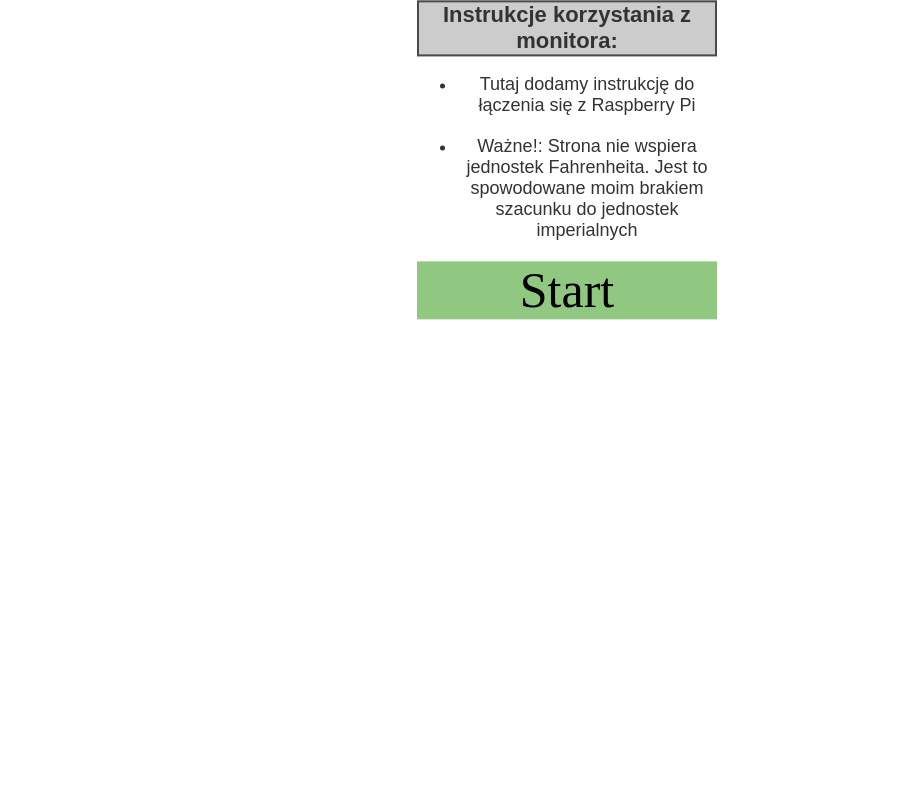
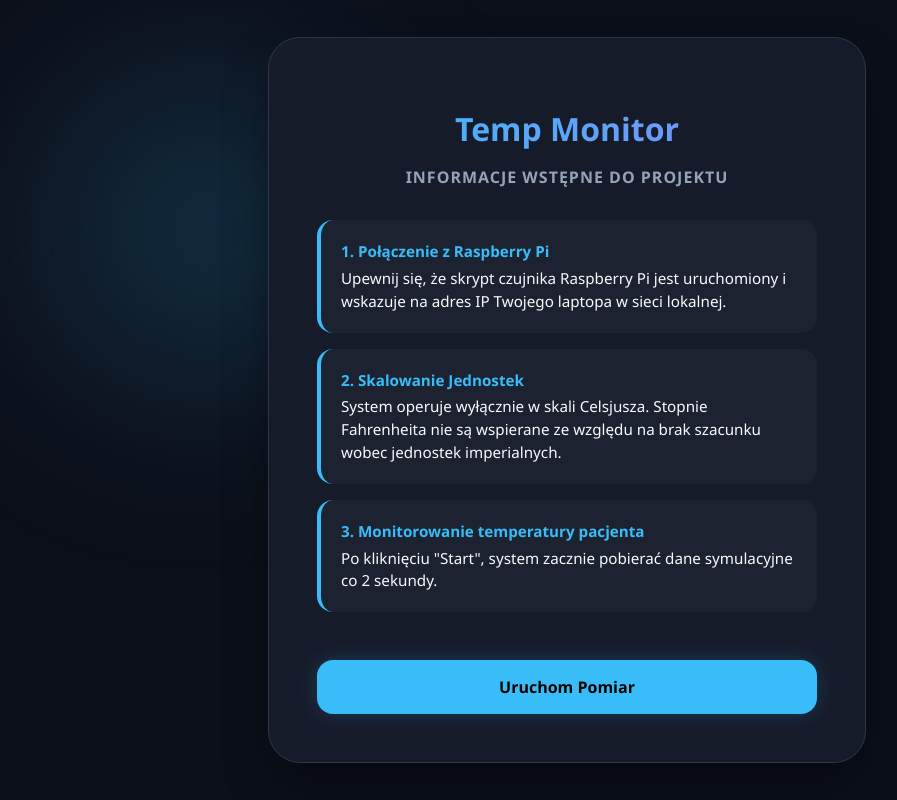
Before and after one commit to JanosikMocny7Procent/temp-monitor, a Django app: page / in a window 1280 px wide. Shown: the whole page, without its empty margins (73-970 px from the left). Run offline with Django 5.2, Linux system fonts and the light colour scheme.

Commit message:
Ostateczne poprawki estetyczne

```diff
--- a/templates/index.html
+++ b/templates/index.html
@@ -1,4 +1,4 @@
-{% comment %} Load static jest po to żeby href sie nie wywalał bo ma komende z
+<!-- {% comment %} Load static jest po to żeby href sie nie wywalał bo ma komende z
 django {% endcomment %} {% load static %}
 <!doctype html>
 <html lang="pl">
@@ -23,4 +23,150 @@ django {% endcomment %} {% load static %}
       <a href="{% url 'main' %}" class="przycisk-start">Start</a>
     </div>
   </body>
+</html> -->
+
+
+{% load static %}
+<!DOCTYPE html>
+<html lang="pl">
+<head>
+    <meta charset="UTF-8">
+    <meta name="viewport" content="width=device-width, initial-scale=1.0">
+    <title>TempMonitor</title>
+    <style>
+        :root {
+            --bg-color: #0b0f19;
+            --card-bg: #161b2a;
+            --text-main: #f8fafc;
+            --text-dim: #94a3b8;
+            --accent-blue: #38bdf8;
+            --accent-glow: rgba(56, 189, 248, 0.2);
+        }
+
+        body {
+            background-color: var(--bg-color);
+            color: var(--text-main);
+            font-family: 'Segoe UI', system-ui, -apple-system, sans-serif;
+            margin: 0;
+            display: flex;
+            justify-content: center;
+            align-items: center;
+            min-height: 100vh;
+            overflow: hidden;
+        }
+
+        /* Decorative background glow */
+        body::before {
+            content: "";
+            position: absolute;
+            width: 300px;
+            height: 300px;
+            background: var(--accent-glow);
+            filter: blur(100px);
+            border-radius: 50%;
+            top: 10%;
+            left: 10%;
+            z-index: -1;
+        }
+
+        .container {
+            background: var(--card-bg);
+            border: 1px solid #2d3748;
+            padding: 3rem;
+            border-radius: 2rem;
+            box-shadow: 0 25px 50px -12px rgba(0, 0, 0, 0.5);
+            max-width: 500px;
+            width: 90%;
+            text-align: center;
+        }
+
+        h1 {
+            font-size: 2rem;
+            margin-bottom: 1rem;
+            background: linear-gradient(to right, #38bdf8, #818cf8);
+            -webkit-background-clip: text;
+            -webkit-text-fill-color: transparent;
+        }
+
+        .tytul-instrukcji {
+            color: var(--text-dim);
+            font-size: 1rem;
+            text-transform: uppercase;
+            letter-spacing: 1px;
+            margin-bottom: 2rem;
+        }
+
+        .punkty-instrukcji {
+            list-style: none;
+            padding: 0;
+            text-align: left;
+            margin-bottom: 3rem;
+        }
+
+        .krok {
+            background: rgba(255, 255, 255, 0.03);
+            margin-bottom: 1rem;
+            padding: 1.25rem;
+            border-radius: 1rem;
+            border-left: 4px solid var(--accent-blue);
+            font-size: 0.95rem;
+            line-height: 1.5;
+        }
+
+        .krok strong {
+            color: var(--accent-blue);
+            display: block;
+            margin-bottom: 0.25rem;
+        }
+
+        .przycisk-start {
+            display: block;
+            background: var(--accent-blue);
+            color: #000;
+            text-decoration: none;
+            padding: 1rem 2rem;
+            border-radius: 1rem;
+            font-weight: 700;
+            transition: all 0.3s ease;
+            box-shadow: 0 0 20px var(--accent-glow);
+        }
+
+        .przycisk-start:hover {
+            transform: translateY(-3px);
+            box-shadow: 0 10px 25px var(--accent-glow);
+            filter: brightness(1.1);
+        }
+
+        .warning-note {
+            font-size: 0.8rem;
+            color: #ef4444;
+            opacity: 0.8;
+        }
+    </style>
+</head>
+<body>
+
+    <div class="container">
+        <h1>Temp Monitor</h1>
+        <h2 class="tytul-instrukcji">Informacje Wstępne do Projektu</h2>
+
+        <ul class="punkty-instrukcji">
+            <li class="krok">
+                <strong>1. Połączenie z Raspberry Pi</strong>
+                Upewnij się, że skrypt czujnika Raspberry Pi jest uruchomiony i wskazuje na adres IP Twojego laptopa w sieci lokalnej.
+            </li>
+            <li class="krok">
+                <strong>2. Skalowanie Jednostek</strong>
+                System operuje wyłącznie w skali Celsjusza. Stopnie Fahrenheita nie są wspierane ze względu na brak szacunku wobec jednostek imperialnych.
+            </li>
+            <li class="krok">
+                <strong>3. Monitorowanie temperatury pacjenta</strong>
+                Po kliknięciu "Start", system zacznie pobierać dane symulacyjne co 2 sekundy.
+            </li>
+        </ul>
+
+        <a href="{% url 'main' %}" class="przycisk-start">Uruchom Pomiar</a>
+    </div>
+
+</body>
 </html>
```
Also changed, not shown: templates/main.html (+14 -14 lines).
